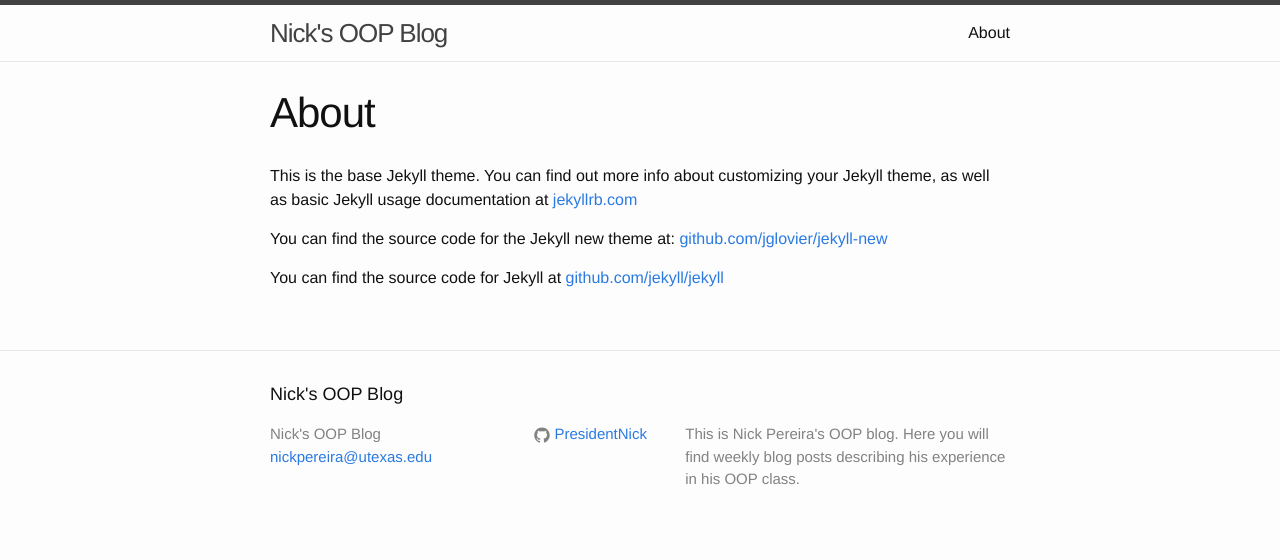
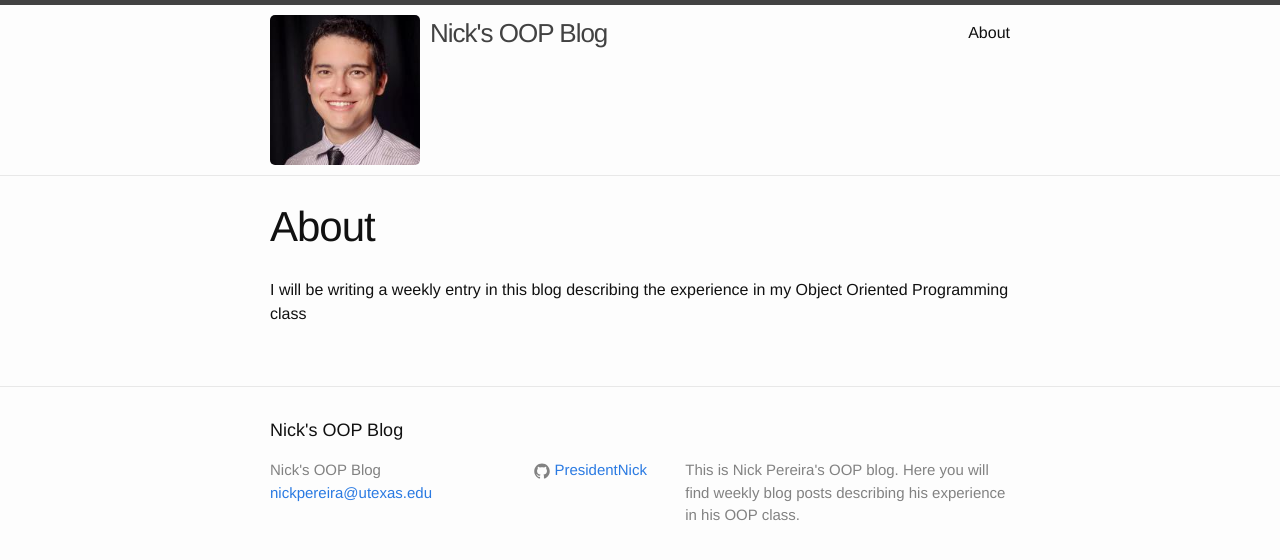
Before and after one commit to PresidentNick/presidentnick.github.io, a Jekyll site: the page built from blog/about.md, in a window 1280 px wide. Shown: the top 560 px of the page. Built offline with Jekyll 4.4.1, drawn with Linux system fonts in a browser that asks for light colours.

```diff
--- a/_includes/header.html
+++ b/_includes/header.html
@@ -2,7 +2,7 @@
 
   <div class="wrapper">
 
-    <a class="site-title" href="{{ site.baseurl }}/blog/">{{ site.title }}</a>
+    <img style="float: left; margin: 10px 10px 10px 0px; border-radius:5px; width:150px; height:150px;" src="/headshot2.jpeg"><a class="site-title" href="{{ site.baseurl }}/blog/">{{ site.title }}</a>
 
     <nav class="site-nav">
       <a href="#" class="menu-icon">
--- a/blog/about.md
+++ b/blog/about.md
@@ -4,8 +4,4 @@ title: About
 permalink: /blog/about/
 ---
 
-This is the base Jekyll theme. You can find out more info about customizing your Jekyll theme, as well as basic Jekyll usage documentation at [jekyllrb.com](http://jekyllrb.com/)
-
-You can find the source code for the Jekyll new theme at: [github.com/jglovier/jekyll-new](https://github.com/jglovier/jekyll-new)
-
-You can find the source code for Jekyll at [github.com/jekyll/jekyll](https://github.com/jekyll/jekyll)
+I will be writing a weekly entry in this blog describing the experience in my Object Oriented Programming class
```
Also changed, not shown: blog/_posts/2015-08-30-first-week-of-class.markdown (added, +21 -0 lines), headshot2.jpeg (added).
